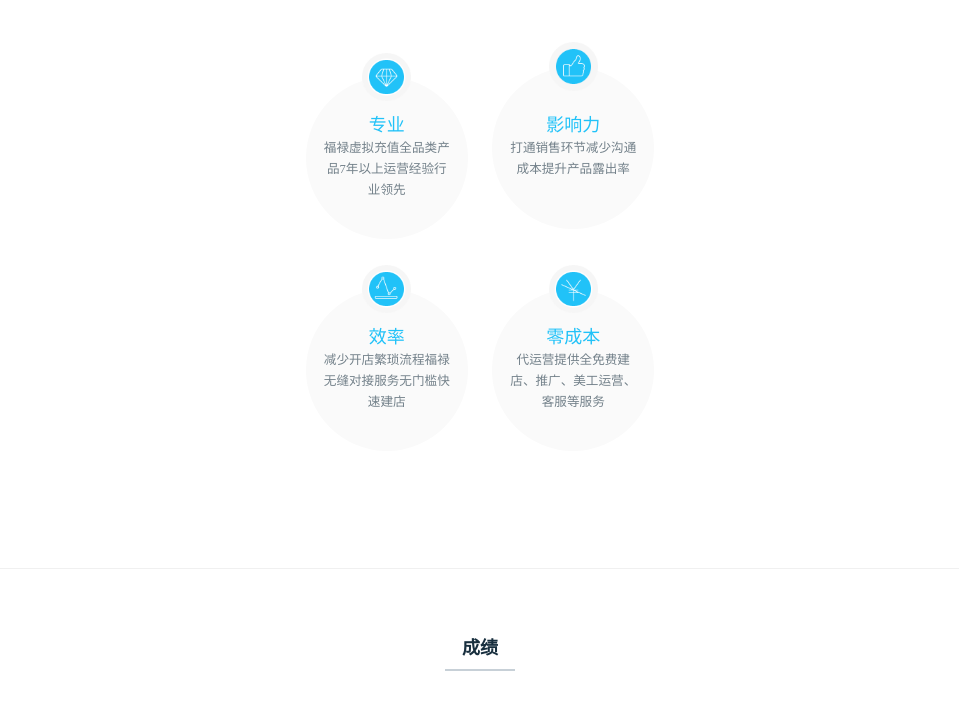
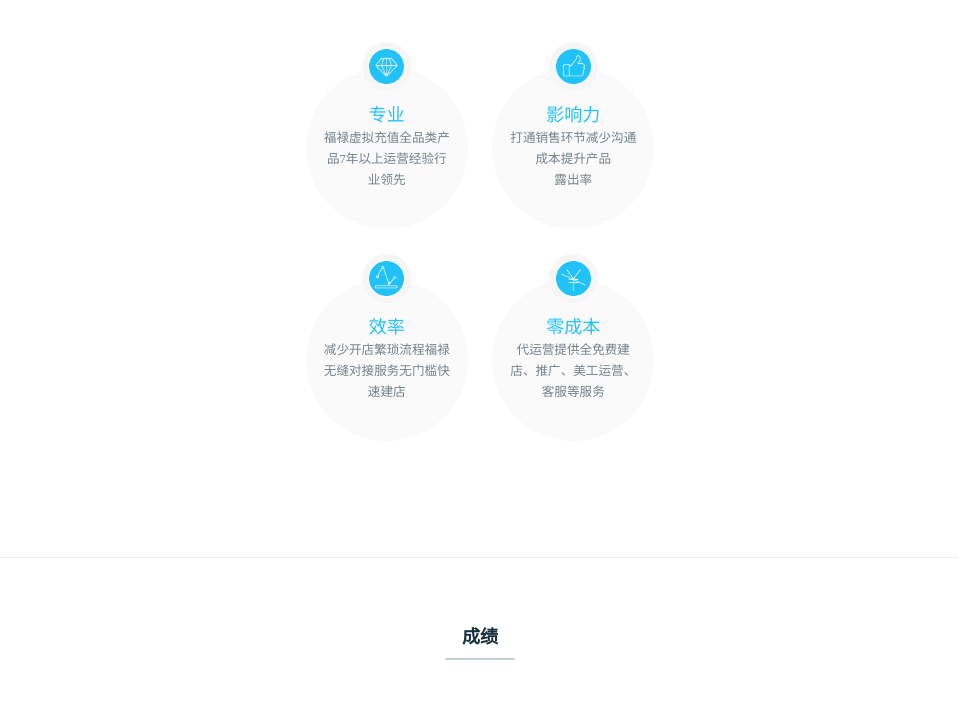
Before and after one commit to ManyDai/fuluh5, a plain HTML site: page methodgamep2.html in a window 1280 px wide. Shown: the part 1400-2102 px from the top of the page, without its empty margins (160-1119 px from the left). Drawn offline with Linux system fonts and the light colour scheme.

Commit message:
Add files via upload

```diff
--- a/methodgamep2.html
+++ b/methodgamep2.html
@@ -129,7 +129,7 @@
 	 				<div class="bi">
 	 					<img src="img/pr2.png" alt="" class="method-game-p2-best-icon absolute">
 		 				<p class="chui">影响力</p>
-		 				<p>打通销售环节减少沟通成本提升产品露出率</p>
+		 				<p>打通销售环节减少沟通成本提升产品<br>露出率</p>
 	 				</div>
 	 			</div><br>
 	 			<div class="method-game-p2-best relative inline_block">
```
Also changed, not shown: methodnetp4.html (+1 -1 lines).
